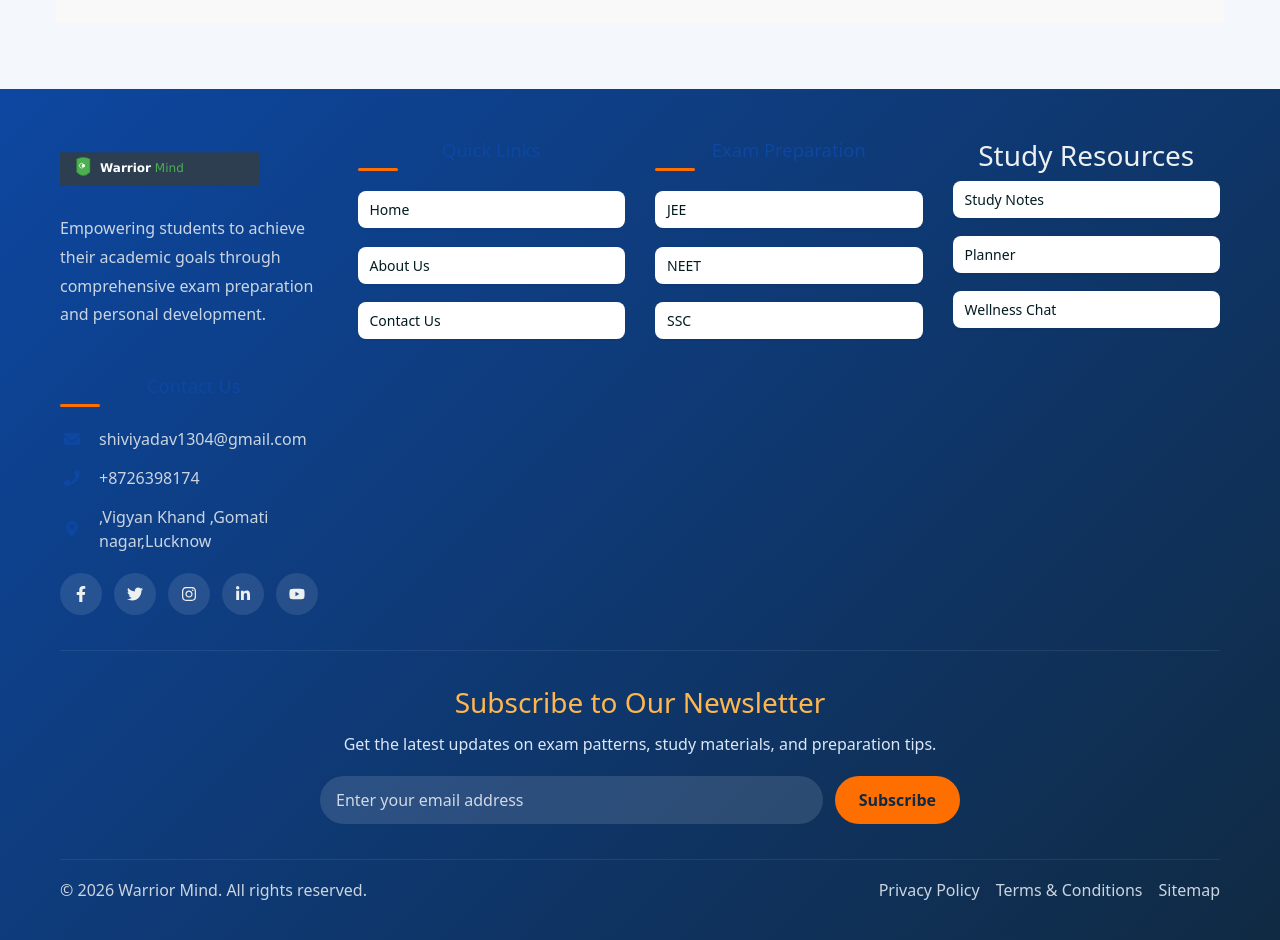
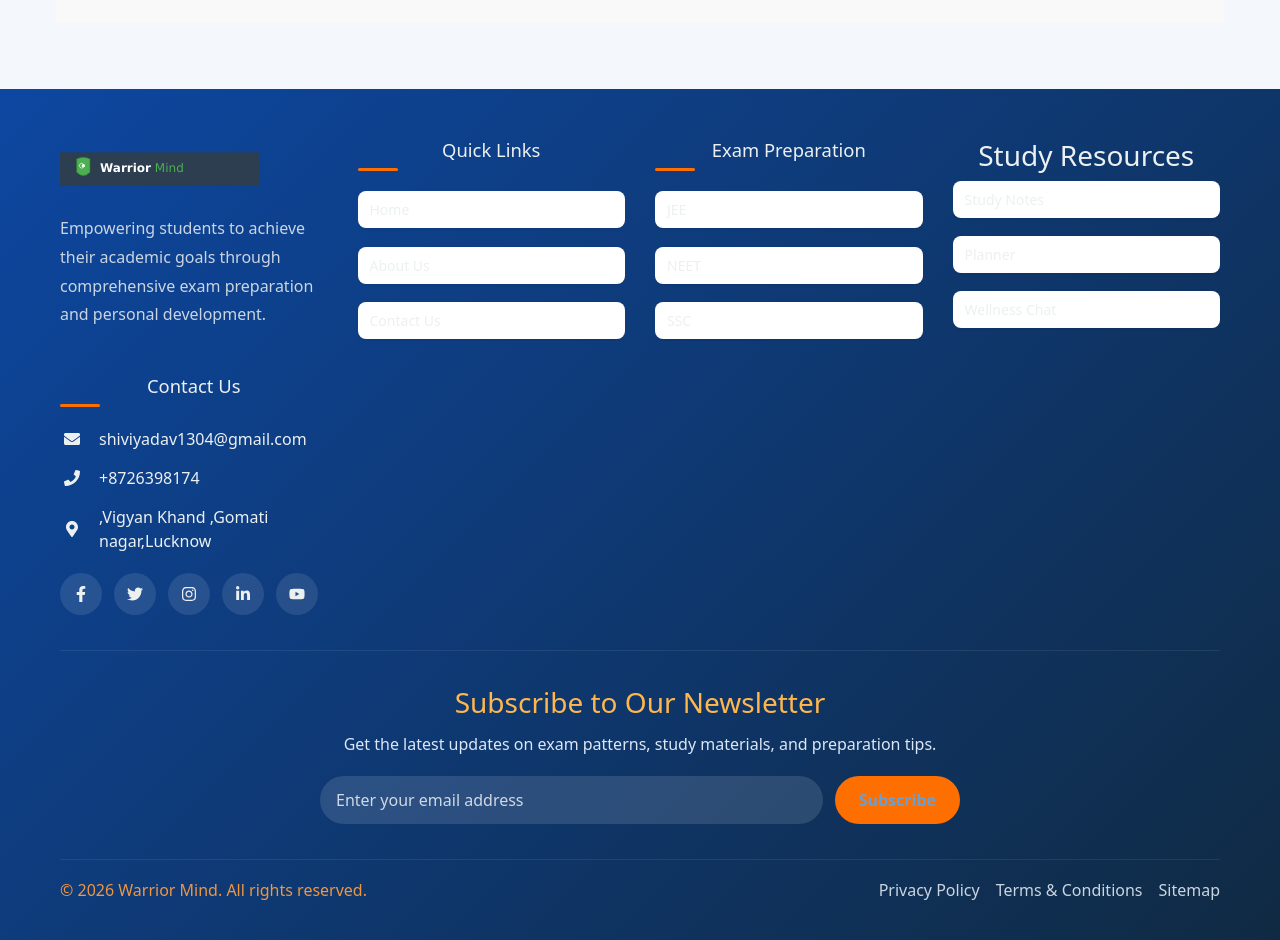
Before and after one commit to Shivaniyad13/Youth-Mental-Wellness-Project, a React (Vite) app in the folder front-end/: page / in a window 1280 px wide. Shown: the part 7520-8460 px from the top of the page. Built offline with nearby package versions, Linux system fonts and the light colour scheme; no server answers.

Commit message:
Fix footer visibility for quick links and contact icons; enable exam card routing

```diff
--- a/front-end/src/components/dashboard/Dashboard.jsx
+++ b/front-end/src/components/dashboard/Dashboard.jsx
@@ -1,5 +1,5 @@
 import React, { useState, useEffect } from "react";
-import { useLocation } from "react-router-dom";
+import { useLocation, useNavigate } from "react-router-dom";
 import "./dashboard.css";
 import TributePage from "./TributePage";
 // import TodoApp from "../Todoapp/TodoApp.jsx";
@@ -18,6 +18,7 @@ import PrivateJournal from "./PrivateJournal";
 export const Dashboard = () => {
   const [currentExam, setCurrentExam] = useState(null);
   const location = useLocation();
+  const navigate = useNavigate();
 
   // Handle ?exam= param
   useEffect(() => {
@@ -260,9 +261,7 @@ export const Dashboard = () => {
                   type="button"
                   className="servicebtn"
                   onClick={() =>
-                    service.path
-                      ? navigate(service.path)
-                      : setCurrentExam(service.examKey)
+                    navigate(service.path || `/?exam=${service.examKey}`)
                   }
                 >
                   Explore {service.title}
--- a/front-end/src/components/footer/Footer.css
+++ b/front-end/src/components/footer/Footer.css
@@ -33,7 +33,7 @@
 .footer-contact h3 {
   font-size: 1.15rem;
   margin-bottom: 20px;
-  color: var(--primary-1);
+  color: var(--text-on-primary);
   position: relative;
   padding-bottom: 10px;
 }
@@ -65,7 +65,7 @@
 .footer-link-item a,
 .footer-exams a,
 .footer-link {
-  color: #021b21 !important;
+  color: var(--text-on-primary) !important;
   text-decoration: none;
   transition: color 0.3s ease;
   display: inline-flex;
@@ -89,12 +89,12 @@
   align-items: center;
   gap: 0.85rem;
   margin-bottom: 15px;
-  color: #cbd5e1;
+  color: var(--text-on-primary);
 }
 
 .contact-item svg,
 .contact-item i {
-  color: var(--primary-1);
+  color: var(--text-on-primary);
   min-width: 24px;
 }
 
@@ -113,7 +113,7 @@
   justify-content: center;
   background: rgba(255, 255, 255, 0.1);
   border-radius: 50%;
-  color: #ecf0f1;
+  color: var(--text-on-primary);
   transition: transform 0.25s ease, background 0.25s ease;
 }
 
@@ -169,7 +169,7 @@
   border-radius: 999px;
   border: none;
   background: #ff6f00;
-  color: #102a43;
+  color: #69a0d3;
   font-weight: 700;
   cursor: pointer;
   transition: background 0.25s ease;
@@ -192,7 +192,7 @@
 }
 
 .footer-bottom-content p {
-  color: #cbd5e1;
+  color: #ef9642;
   margin: 0;
 }
 
@@ -223,10 +223,12 @@
   .footer-contact h3:after {
     left: 50%;
     transform: translateX(-50%);
+    color:#ef9642
   }
 
   .contact-item {
     justify-content: center;
+    color :#ef9642
   }
 
   .footer-bottom-content {
```
